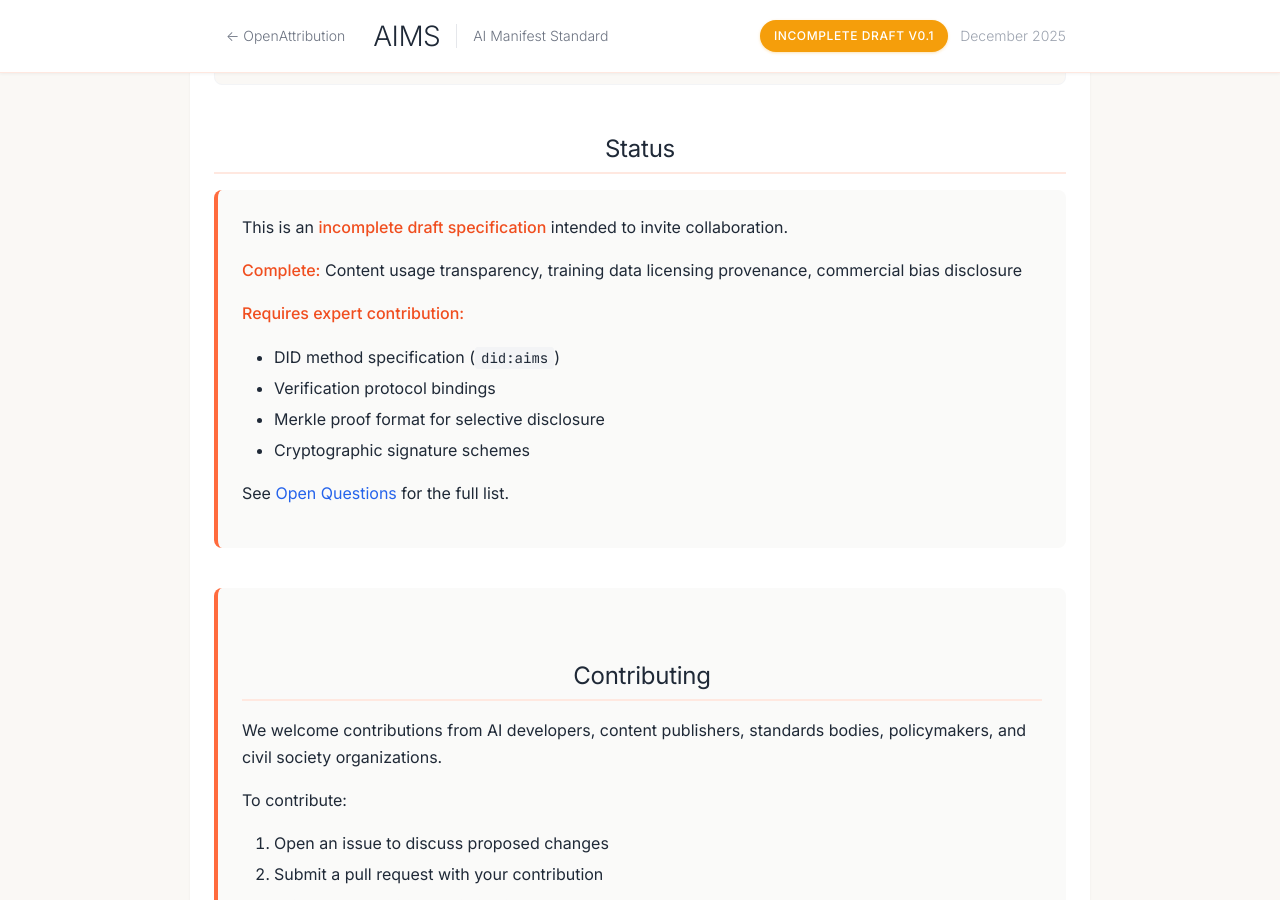
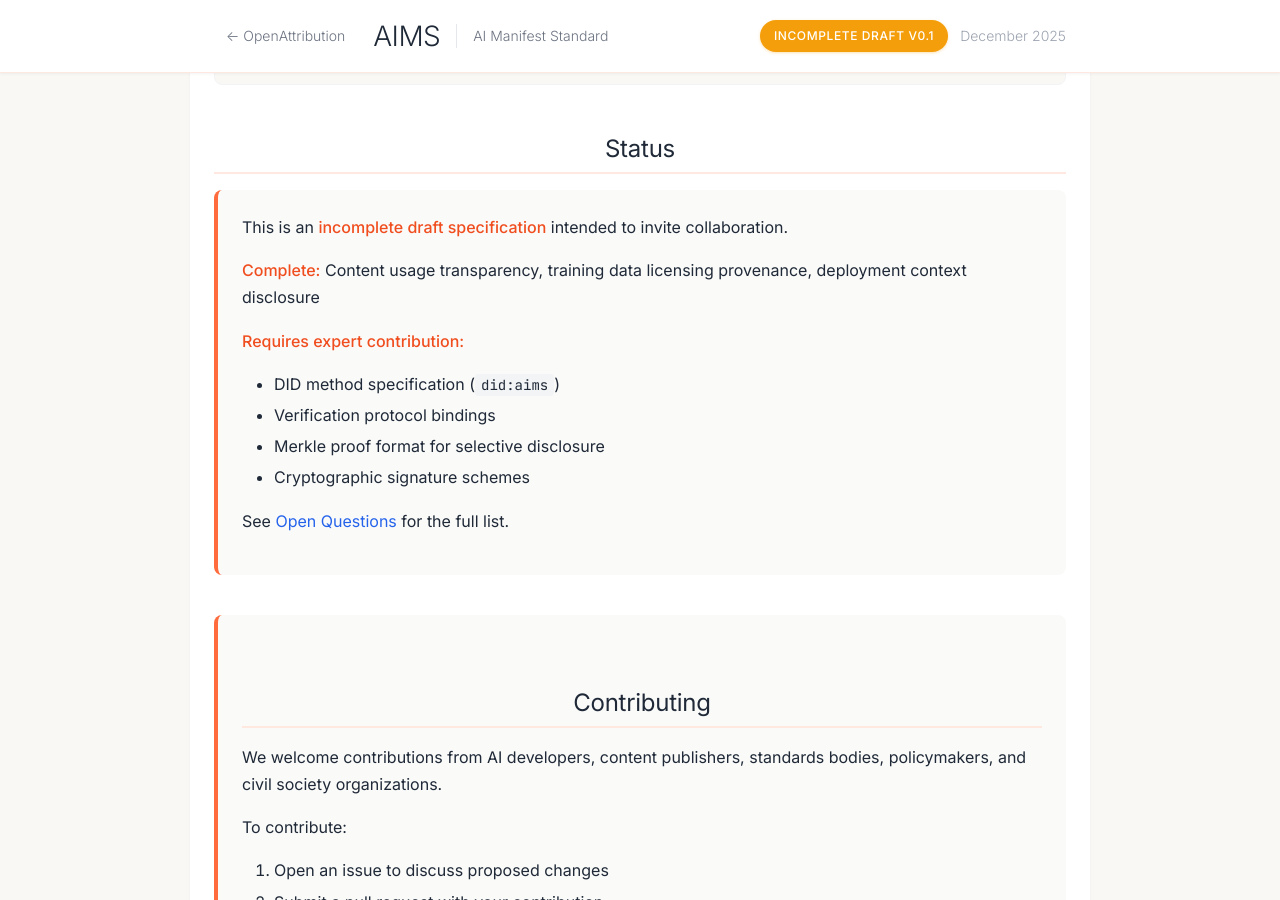
Before and after one commit to openattribution-org/website, a Jekyll site: the page aims/index.html, which Jekyll copies as it is, in a window 1280 px wide and 900 px high, scrolled down 2023 px. Built offline with Jekyll 4.4.1, drawn with Linux system fonts in a browser that asks for light colours.

Commit message:
Update status messaging: commercial bias → deployment context
Complete the terminology update by fixing the status sections that still referenced 'commercial bias disclosure' instead of 'deployment context disclosure'.

```diff
--- a/aims/index.html
+++ b/aims/index.html
@@ -128,7 +128,7 @@
                     This is an <strong>incomplete draft specification</strong> intended to invite collaboration.
                 </p>
                 <p>
-                    <strong>Complete:</strong> Content usage transparency, training data licensing provenance, commercial bias disclosure
+                    <strong>Complete:</strong> Content usage transparency, training data licensing provenance, deployment context disclosure
                 </p>
                 <p>
                     <strong>Requires expert contribution:</strong>
```
Also changed, not shown: aims/README.md (+1 -1 lines).
